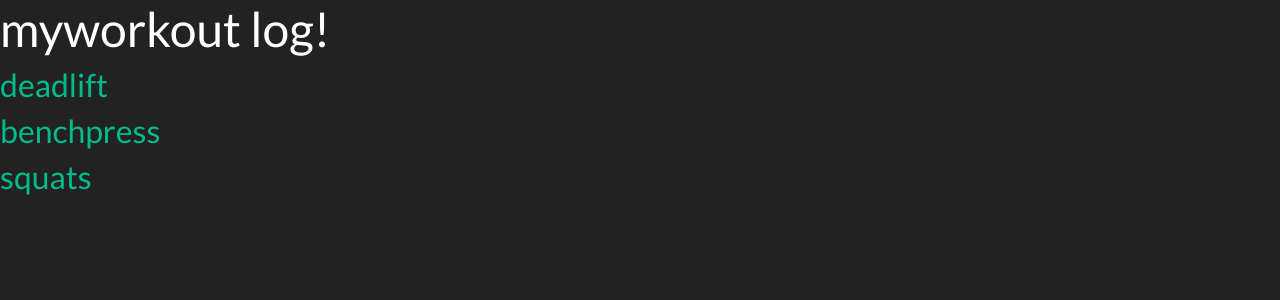
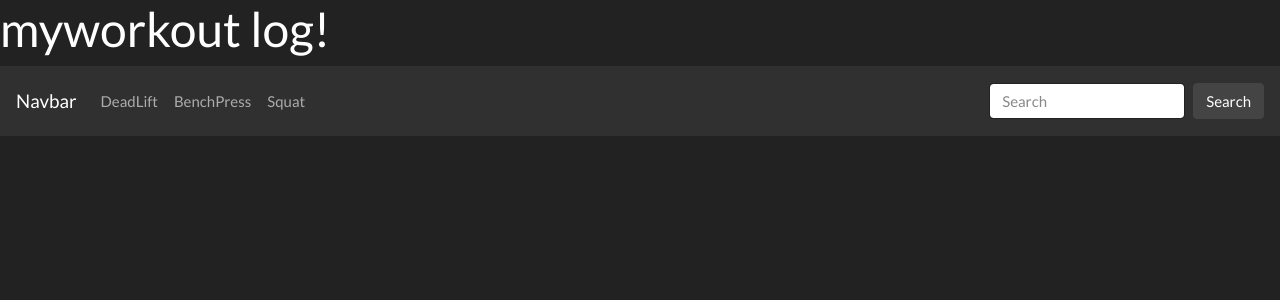
Before and after one commit to bhargavjulaganti/LearningAngular, an Angular app in the folder my-app/: page / in a window 1280 px wide. Shown: the top 300 px of the page. Built offline with nearby package versions, Linux system fonts and the light colour scheme.

Commit message:
Adding the Nav bar links

```diff
--- a/my-app/src/app/myworkout/myworkout.component.html
+++ b/my-app/src/app/myworkout/myworkout.component.html
@@ -2,7 +2,8 @@
   myworkout log!
 </h1>
 
-
+<!-- <nav class="navbar navbar-expand-lg navbar-dark bg-dark">
+  <div>
     <div *ngFor="let workout of workouts">
       <h3>
         <a [title]="workout.name + ' details'" [routerLink]="[workout.name]">
@@ -10,3 +11,33 @@
         </a>
       </h3>
     </div>
+  </div>
+</nav> -->
+
+
+<nav class="navbar navbar-expand-lg navbar-dark bg-dark">
+  <a class="navbar-brand" href="#">Navbar</a>
+  <button class="navbar-toggler" type="button" data-toggle="collapse" data-target="#navbarColor02" aria-controls="navbarColor02" aria-expanded="false" aria-label="Toggle navigation">
+    <span class="navbar-toggler-icon"></span>
+  </button>
+
+  <div class="collapse navbar-collapse" id="navbarColor02">
+    <ul class="navbar-nav mr-auto">
+      <li class="nav-item dropdown">
+      </li>
+      <li class="nav-item">
+        <a class="nav-link" href="/deadlift">DeadLift</a>
+      </li>
+      <li class="nav-item">
+        <a class="nav-link" href="/benchpress">BenchPress</a>
+      </li>
+      <li class="nav-item">
+        <a class="nav-link" href="squats">Squat</a>
+      </li>
+    </ul>
+    <form class="form-inline my-2 my-lg-0">
+      <input class="form-control mr-sm-2" type="text" placeholder="Search">
+      <button class="btn btn-secondary my-2 my-sm-0" type="submit">Search</button>
+    </form>
+  </div>
+</nav>
```
Lines whose indentation alone changed are shown as unchanged.
